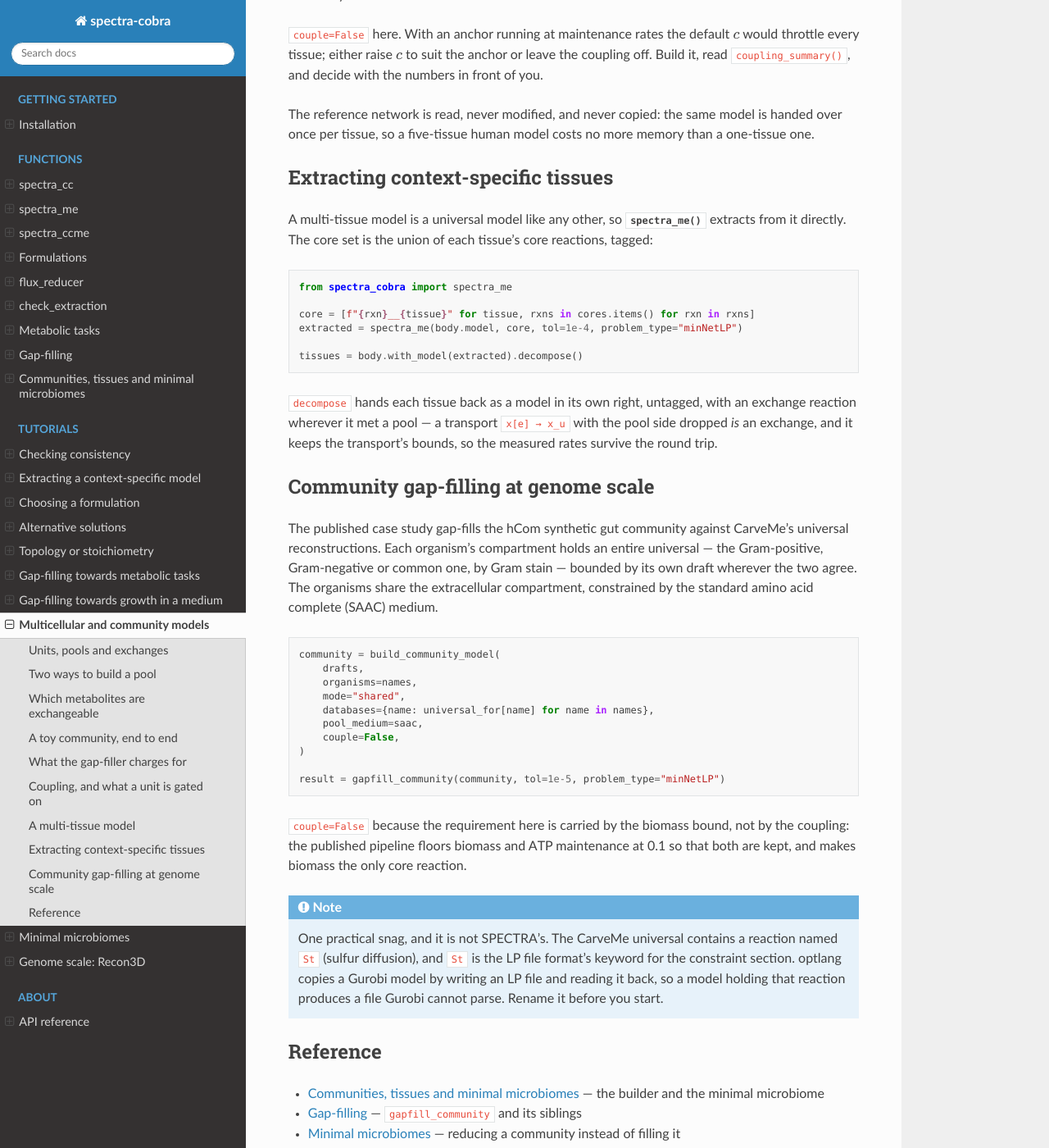
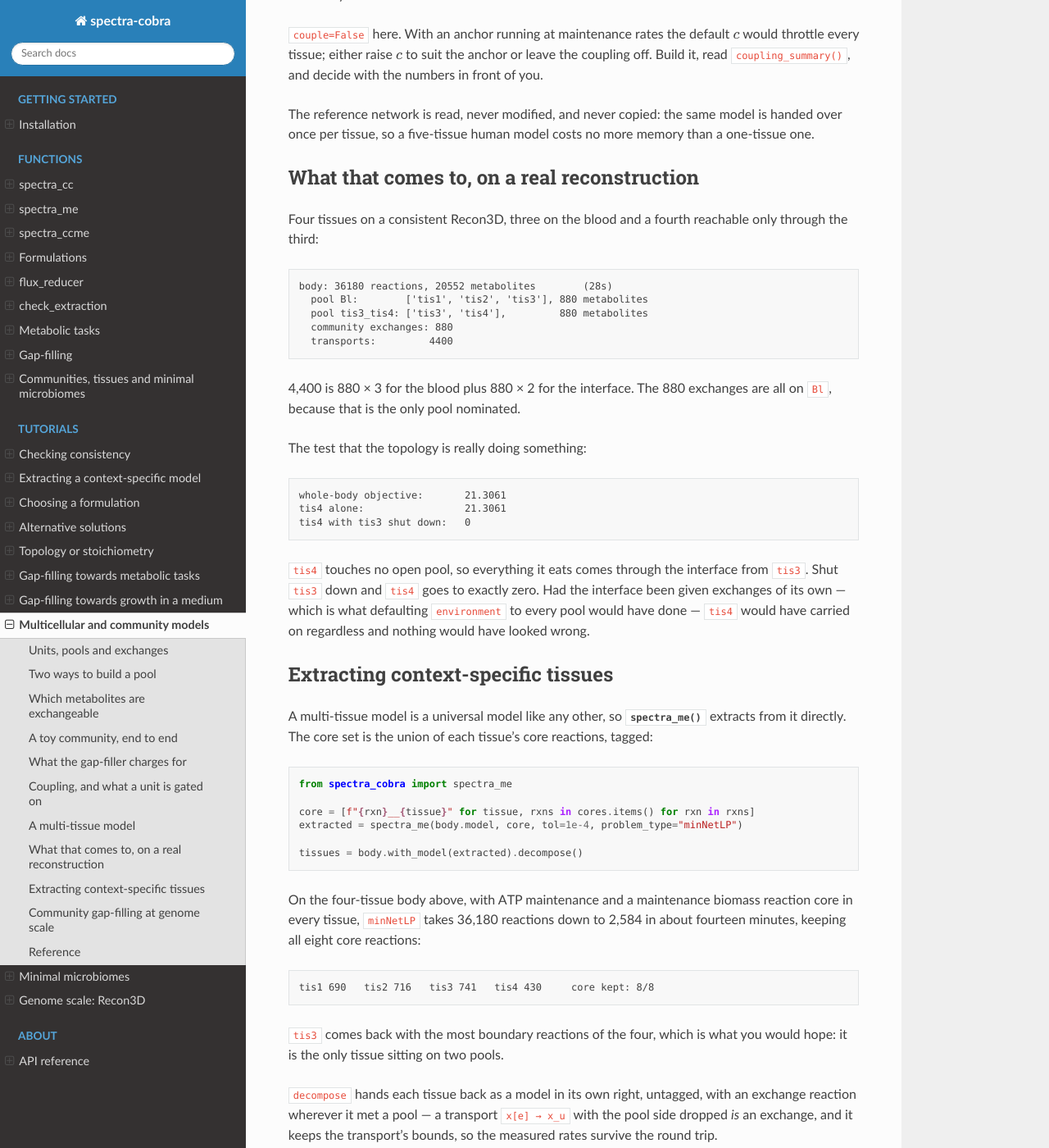
Before and after one commit to bisect-group/spectra-cobra, a Sphinx documentation site: the page built from docs/tutorials/multicellular.rst, in a window 1280 px wide and 1400 px high, scrolled down 7070 px. Shown: the whole window at 82% size. Built offline with Sphinx 7.4.7 and the Read the Docs theme 3.1.0, drawn with Linux system fonts in a browser that asks for light colours.

Commit message:
docs: the measured numbers for a four-tissue Recon3D
36,180 reactions down to 2,584 with every core reaction kept, and the
test that the pool graph is load-bearing: the tissue off the open pool
goes to exactly zero when its only neighbour is shut down. Defaulting
environment to every pool would have left it running and nothing would
have looked wrong.

Co-Authored-By: Claude Opus 5 (1M context) <noreply@anthropic.com>

```diff
--- a/docs/tutorials/multicellular.rst
+++ b/docs/tutorials/multicellular.rst
@@ -482,6 +482,37 @@ The reference network is read, never modified, and never copied: the same
 model is handed over once per tissue, so a five-tissue human model costs no
 more memory than a one-tissue one.
 
+What that comes to, on a real reconstruction
+--------------------------------------------
+
+Four tissues on a consistent Recon3D, three on the blood and a fourth
+reachable only through the third:
+
+.. code-block:: text
+
+   body: 36180 reactions, 20552 metabolites        (28s)
+     pool Bl:        ['tis1', 'tis2', 'tis3'], 880 metabolites
+     pool tis3_tis4: ['tis3', 'tis4'],         880 metabolites
+     community exchanges: 880
+     transports:         4400
+
+4,400 is 880 × 3 for the blood plus 880 × 2 for the interface. The 880
+exchanges are all on ``Bl``, because that is the only pool nominated.
+
+The test that the topology is really doing something:
+
+.. code-block:: text
+
+   whole-body objective:       21.3061
+   tis4 alone:                 21.3061
+   tis4 with tis3 shut down:   0
+
+``tis4`` touches no open pool, so everything it eats comes through the
+interface from ``tis3``. Shut ``tis3`` down and ``tis4`` goes to exactly
+zero. Had the interface been given exchanges of its own — which is what
+defaulting ``environment`` to every pool would have done — ``tis4`` would
+have carried on regardless and nothing would have looked wrong.
+
 Extracting context-specific tissues
 -----------------------------------
 
@@ -497,6 +528,17 @@ the union of each tissue's core reactions, tagged:
    extracted = spectra_me(body.model, core, tol=1e-4, problem_type="minNetLP")
 
    tissues = body.with_model(extracted).decompose()
+
+On the four-tissue body above, with ATP maintenance and a maintenance
+biomass reaction core in every tissue, ``minNetLP`` takes 36,180 reactions
+down to 2,584 in about fourteen minutes, keeping all eight core reactions:
+
+.. code-block:: text
+
+   tis1 690   tis2 716   tis3 741   tis4 430     core kept: 8/8
+
+``tis3`` comes back with the most boundary reactions of the four, which is
+what you would hope: it is the only tissue sitting on two pools.
 
 ``decompose`` hands each tissue back as a model in its own right, untagged,
 with an exchange reaction wherever it met a pool — a transport ``x[e] → x_u``
```
